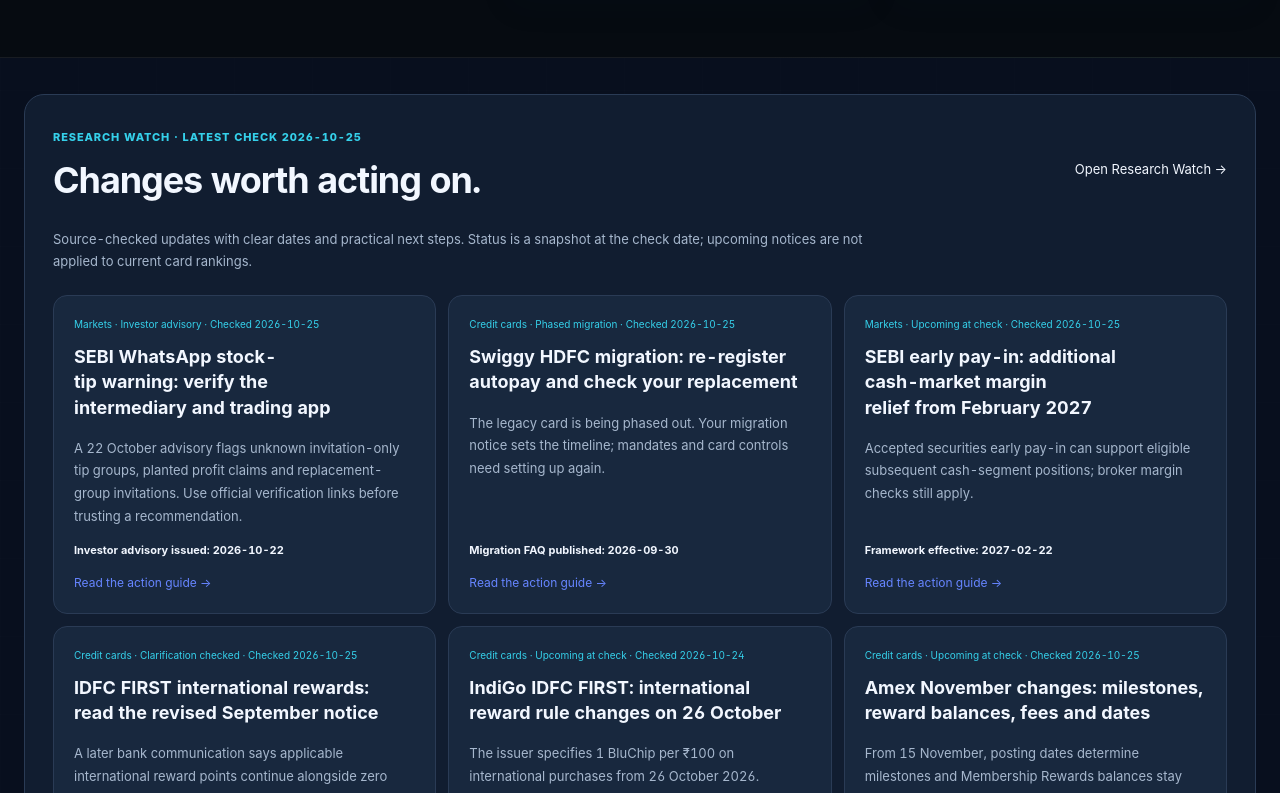
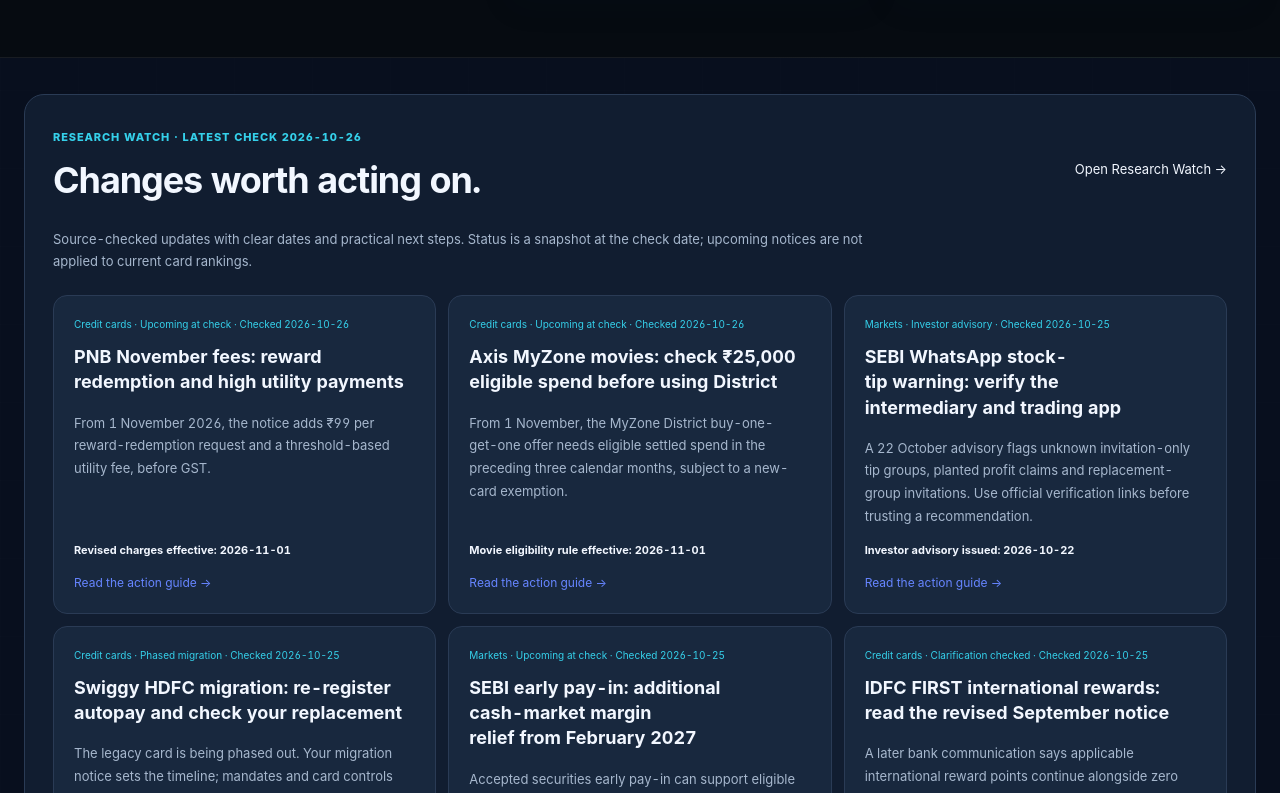
Before and after one commit to aqdas1820/credonomics-site, a Next.js app: page / in a window 1280 px wide. Shown: the part 2007-2800 px from the top of the page. Built offline with nearby package versions, Linux system fonts and the light colour scheme; no server answers.

Commit message:
Publish verified PNB fee and Axis MyZone November notices

```diff
--- a/app/data/research-watch.ts
+++ b/app/data/research-watch.ts
@@ -1,4 +1,4 @@
-export const WATCH_CHECKED_AT = '2026-10-25'
+export const WATCH_CHECKED_AT = '2026-10-26'
 export type WatchItem = {
   slug: string; title: string; summary: string; category: 'Credit cards' | 'Mutual funds' | 'Markets'
   checkedAt: string; eventDate: string; dateLabel: string; source: string; sourceLabel: string
@@ -11,6 +11,29 @@
 
 /** Editorial snapshots. Future notices do not change the ranking engine before their effective dates. */
 export const researchWatch: WatchItem[] = [
+  {
+    slug: 'pnb-credit-card-redemption-utility-fees-november-2026',
+    title: 'PNB November fees: reward redemption and high utility payments',
+    summary: 'From 1 November 2026, the notice adds ₹99 per reward-redemption request and a threshold-based utility fee, before GST.',
+    category: 'Credit cards', checkedAt: '2026-10-26', eventDate: '2026-11-01', dateLabel: 'Revised charges effective',
+    source: 'https://creditcard.pnb.bank.in/Documents/revised-charges.pdf', sourceLabel: 'PNB: revised credit-card service charges', sourceLocation: 'Effective-date heading on page 1; sections 5–6 on PDF page 6',
+    additionalSources: [{ url: 'https://creditcard.pnb.bank.in/', label: 'PNB credit-card portal: dated revised-charge announcement' }],
+    audience: 'PNB Visa/RuPay credit-card holders redeeming rewards or paying large utility bills.',
+    facts: ['Reward-redemption requests change from nil fee to ₹99 each from 1 November 2026, excluding applicable GST.', 'Utility fees change from nil to 1% of total utility payments if billing-cycle utility payments exceed ₹50,000, with a ₹2,000 maximum per transaction. Applicable GST is extra. The notice says total payments, not only the amount above the threshold.'],
+    actions: ['Review your reward balance, redemption minimums and expiry before deciding whether an already-planned redemption should be completed before 1 November.', 'Compare utility fees and rewards using your billing-cycle total. Splitting one bill into smaller payments does not remove the cycle threshold.'],
+    limits: 'The announcement date is not specified in the PDF. These are incoming fees, not a reward-rate change. Other revised charges have product-specific and FD-backed-card treatment; this guide does not generalise their late-fee slabs or invent how earlier utility transactions will be adjusted.',
+  },
+  {
+    slug: 'axis-myzone-district-movie-spend-november-2026',
+    title: 'Axis MyZone movies: check ₹25,000 eligible spend before using District',
+    summary: 'From 1 November, the MyZone District buy-one-get-one offer needs eligible settled spend in the preceding three calendar months, subject to a new-card exemption.',
+    category: 'Credit cards', checkedAt: '2026-10-26', eventDate: '2026-11-01', dateLabel: 'Movie eligibility rule effective',
+    source: 'https://campaign.axis.bank.in/generic/terms-and-conditions-myzone.pdf', sourceLabel: 'Axis Bank: MYZONE card-specific revision notice', sourceLocation: 'Effective 01-11-2026 section across PDF pages 1–2',
+    audience: 'Axis Bank MyZone cardholders relying on the District movie offer.',
+    facts: ['The incoming rule requires ₹25,000 eligible spend in the previous three calendar months. Only settled transactions count; settlement may take up to five working days.', 'New issuance is exempt for the issue month plus the next three calendar months. Upgrading an existing card is not new issuance; an additional card alongside an existing relationship is treated as new issuance. Spends are considered at account level.', 'Fees, interest, refunds, reversals and other bank dues do not qualify. EMI purchases count through billed monthly instalments, not their full purchase value.'],
+    actions: ['Check billed eligible transactions in Axis Mobile or Internet Banking before relying on the movie benefit.', 'Keep settlement time in mind near month-end. Compare the discount with any extra spending needed; do not buy unnecessarily to meet the threshold.'],
+    limits: 'Announcement date and a dated earlier issuer version were not established. This guide describes the verified incoming rule without asserting an earlier no-spend entitlement. Ticket counts, discount caps and booking conditions still follow the exact card’s current terms.',
+  },
   {
     slug: 'sebi-whatsapp-stock-tips-verification-checklist',
     title: 'SEBI WhatsApp stock-tip warning: verify the intermediary and trading app',
--- a/app/data/search-index.generated.ts
+++ b/app/data/search-index.generated.ts
@@ -111,6 +111,17 @@
     "priority": 92
   },
   {
+    "id": "watch:axis-myzone-district-movie-spend-november-2026",
+    "title": "Axis MyZone movies: check ₹25,000 eligible spend before using District",
+    "description": "From 1 November, the MyZone District buy-one-get-one offer needs eligible settled spend in the preceding three calendar months, subject to a new-card exemption.",
+    "href": "/research/watch/axis-myzone-district-movie-spend-november-2026",
+    "category": "Research",
+    "source": "Official issuer / fund notice",
+    "updated": "2026-10-26",
+    "keywords": "Axis MyZone movies: check ₹25,000 eligible spend before using District axis-myzone-district-movie-spend-november-2026 Research",
+    "priority": 92
+  },
+  {
     "id": "watch:idfc-international-rewards-revised-september-notice",
     "title": "IDFC FIRST international rewards: read the revised September notice",
     "description": "A later bank communication says applicable international reward points continue alongside zero forex markup; the earlier blanket stop notice is incomplete on its own.",
@@ -130,6 +141,17 @@
     "source": "Official issuer / fund notice",
     "updated": "2026-10-24",
     "keywords": "IndiGo IDFC FIRST: international reward rule changes on 26 October idfc-indigo-international-rewards-october-2026 Research",
+    "priority": 92
+  },
+  {
+    "id": "watch:pnb-credit-card-redemption-utility-fees-november-2026",
+    "title": "PNB November fees: reward redemption and high utility payments",
+    "description": "From 1 November 2026, the notice adds ₹99 per reward-redemption request and a threshold-based utility fee, before GST.",
+    "href": "/research/watch/pnb-credit-card-redemption-utility-fees-november-2026",
+    "category": "Research",
+    "source": "Official issuer / fund notice",
+    "updated": "2026-10-26",
+    "keywords": "PNB November fees: reward redemption and high utility payments pnb-credit-card-redemption-utility-fees-november-2026 Research",
     "priority": 92
   },
   {
@@ -300,7 +322,7 @@
   {
     "id": "route:/research/watch",
     "title": "Research Watch: Verified Changes & Action Dates",
-    "description": "Selected source-checked card, market and mutual-fund notices from CredoNomics Research Watch, with the latest publication on 25 October 2026 with scope and action dates.",
+    "description": "Selected source-checked card, market and mutual-fund notices from CredoNomics Research Watch, with the latest publication on 26 October 2026, with scope and action dates.",
     "href": "/research/watch",
     "category": "Research",
     "source": "Research Desk",
--- a/app/research/watch/page.tsx
+++ b/app/research/watch/page.tsx
@@ -1,7 +1,7 @@
 import SiteFrame from '../../components/SiteFrame'
 import ResearchWatchBrief from '../../components/ResearchWatchBrief'
 import styles from '../../core-v4.module.css'
-export const metadata = { title: 'Research Watch: Verified Changes & Action Dates', description: 'Selected source-checked card, market and mutual-fund notices from CredoNomics Research Watch, with the latest publication on 25 October 2026 with scope and action dates.', alternates: { canonical: '/research/watch' } }
+export const metadata = { title: 'Research Watch: Verified Changes & Action Dates', description: 'Selected source-checked card, market and mutual-fund notices from CredoNomics Research Watch, with the latest publication on 26 October 2026, with scope and action dates.', alternates: { canonical: '/research/watch' } }
 export default function WatchPage() {
-  return <SiteFrame><section className={`${styles.wrap} ${styles.pageHero}`}><div className={styles.breadcrumbs}><a href="/">Home</a><span>/</span><a href="/research">Research</a><span>/</span><span>Research Watch</span></div><span className={styles.pageKicker}>LATEST PUBLICATION · 25 OCTOBER 2026</span><h1>Know what changes. <span>Know what to check next.</span></h1><p className={styles.pageHeroLead}>Selected findings from Research Watch, checked against original issuer, regulator and fund notices. Each guide identifies affected holders, relevant dates, actions and limits.</p></section><ResearchWatchBrief/></SiteFrame>
+  return <SiteFrame><section className={`${styles.wrap} ${styles.pageHero}`}><div className={styles.breadcrumbs}><a href="/">Home</a><span>/</span><a href="/research">Research</a><span>/</span><span>Research Watch</span></div><span className={styles.pageKicker}>LATEST PUBLICATION · 26 OCTOBER 2026</span><h1>Know what changes. <span>Know what to check next.</span></h1><p className={styles.pageHeroLead}>Selected findings from Research Watch, checked against original issuer, regulator and fund notices. Each guide identifies affected holders, relevant dates, actions and limits.</p></section><ResearchWatchBrief/></SiteFrame>
 }
--- a/app/updates/2026-10/page.tsx
+++ b/app/updates/2026-10/page.tsx
@@ -10,5 +10,5 @@
 }
 
 export default function OctoberUpdates() {
-  return <SiteFrame><header style={{width:'min(1240px,calc(100% - 48px))',margin:'40px auto 0'}}><p>CredoNomics Research Desk</p><h1>October 2026 research bulletin</h1><p>Baseline checked 23 October 2026; Research Watch publications checked 24–25 October 2026; each guide retains its own verification date.</p></header><ResearchWatchBrief/><MonthlyResearchBrief /></SiteFrame>
+  return <SiteFrame><header style={{width:'min(1240px,calc(100% - 48px))',margin:'40px auto 0'}}><p>CredoNomics Research Desk</p><h1>October 2026 research bulletin</h1><p>Baseline checked 23 October 2026; Research Watch publications checked 24–26 October 2026; each guide retains its own verification date.</p></header><ResearchWatchBrief/><MonthlyResearchBrief /></SiteFrame>
 }
```
Also changed, not shown: 1 other file (tests, documents, lock files or other folders).
